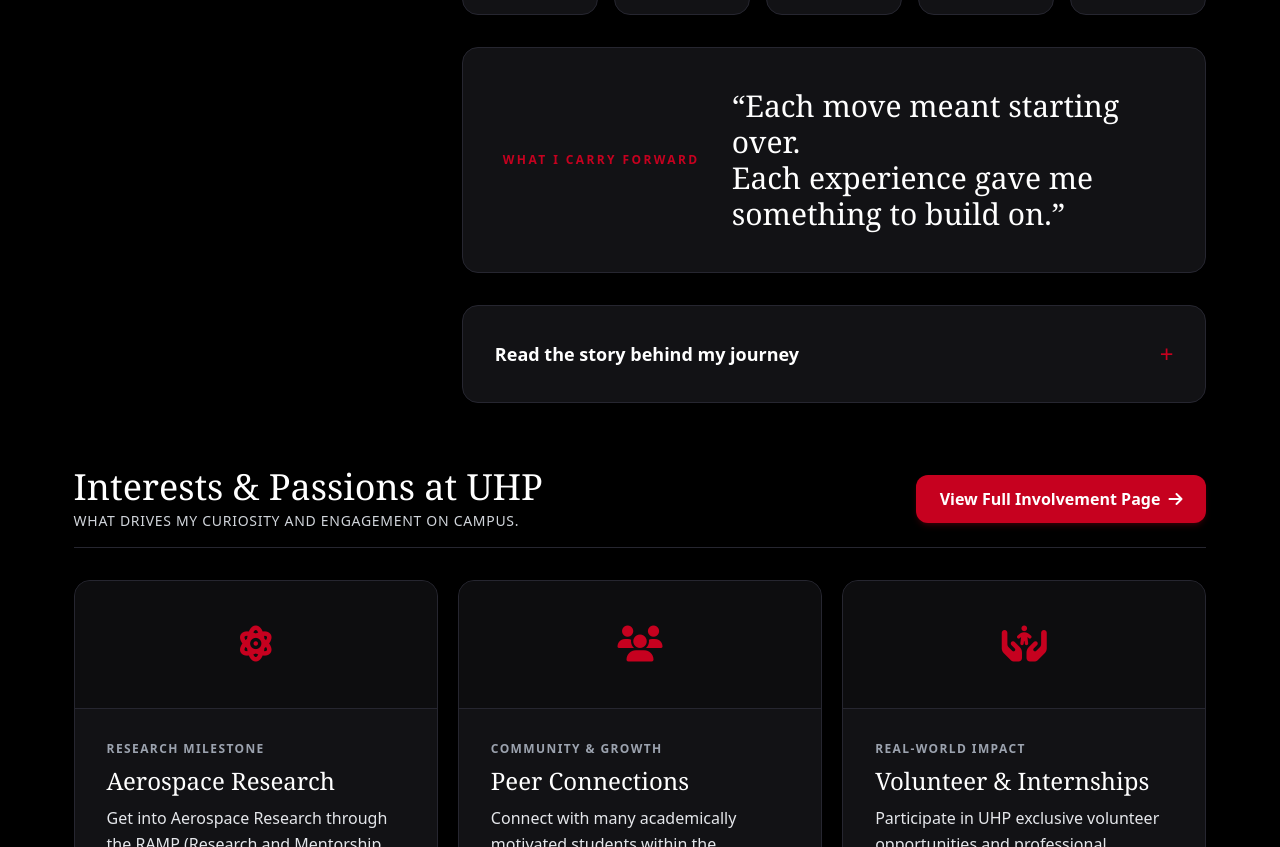
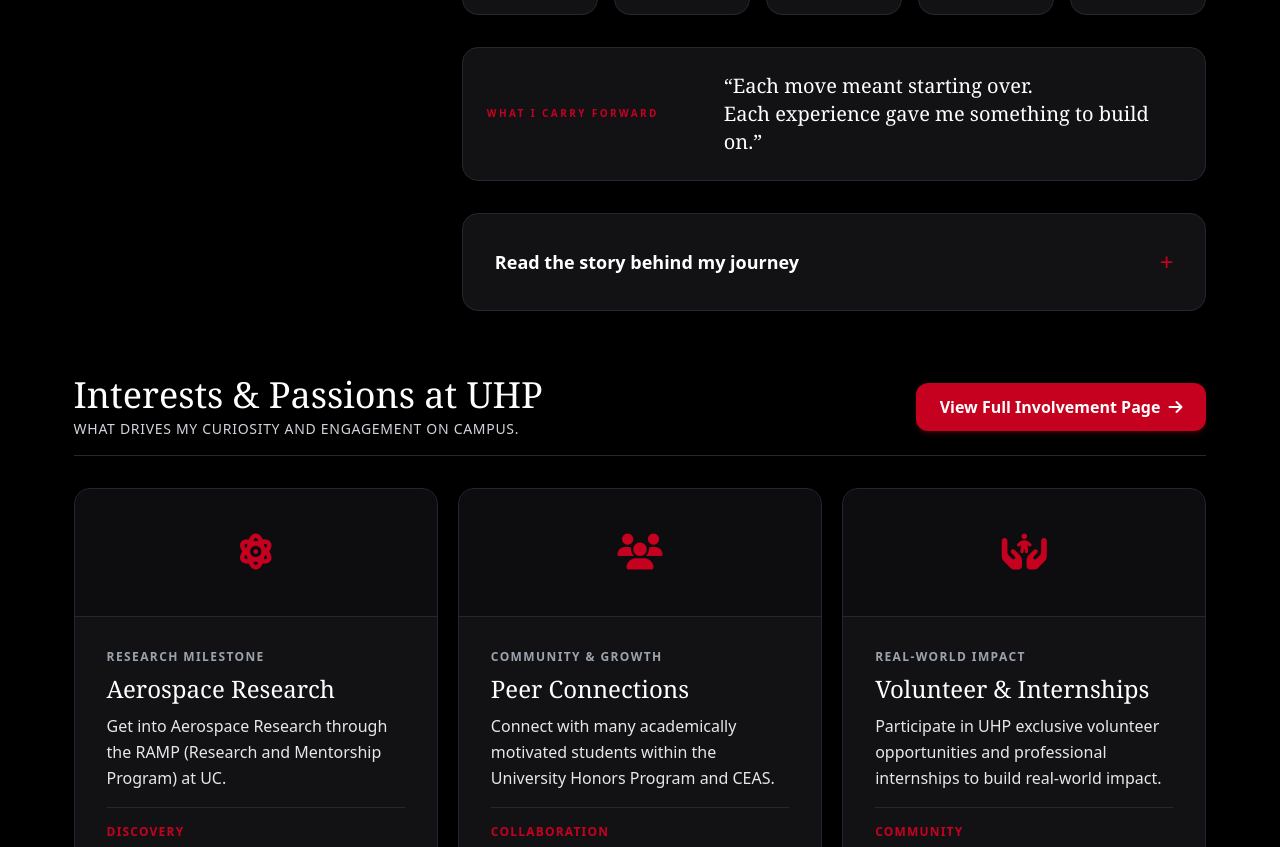
Before and after one commit to srikarkumarkapila-afk/SrikarKumarKapilaPortfolio, a plain HTML site: page index.html in a window 1280 px wide. Shown: the part 1556-2403 px from the top of the page. Drawn offline with nearby package versions, Linux system fonts and the light colour scheme.

Commit message:
Add files via upload

```diff
--- a/index.html
+++ b/index.html
@@ -221,7 +221,7 @@
                 </div>
             </div>
 
-            <!-- Right Column Stack: Narrative, Significantly Enlarged Graphic, 5 Journey Cards, Quote Banner, & Details Accordion All Aligned -->
+            <!-- Right Column Stack: Narrative, Enlarged Graphic, 5 Journey Cards, Reduced Quote Banner, & Details Accordion All Aligned -->
             <div class="lg:col-span-8 space-y-8">
 
                 <!-- Top Right Row: Journey Intro & Significantly Enlarged Flight Path Graphic -->
@@ -390,10 +390,10 @@
                     </div>
                 </section>
 
-                <!-- Quote Banner -->
-                <section class="bg-cardBg/90 backdrop-blur-md border border-cardBorder rounded-2xl p-8 sm:p-10 shadow-xl grid grid-cols-1 md:grid-cols-3 gap-6 items-center">
-                    <div class="text-xs font-bold uppercase tracking-[2.4px] text-ucRed">What I carry forward</div>
-                    <p class="md:col-span-2 font-serif text-2xl sm:text-3xl text-white leading-relaxed m-0">
+                <!-- Reduced Quote Banner -->
+                <section class="bg-cardBg/90 backdrop-blur-md border border-cardBorder rounded-2xl p-5 sm:p-6 shadow-xl grid grid-cols-1 md:grid-cols-3 gap-4 items-center">
+                    <div class="text-[10px] font-bold uppercase tracking-[2.4px] text-ucRed">What I carry forward</div>
+                    <p class="md:col-span-2 font-serif text-lg sm:text-xl text-white leading-relaxed m-0">
                         “Each move meant starting over.<br>Each experience gave me something to build on.”
                     </p>
                 </section>
```
